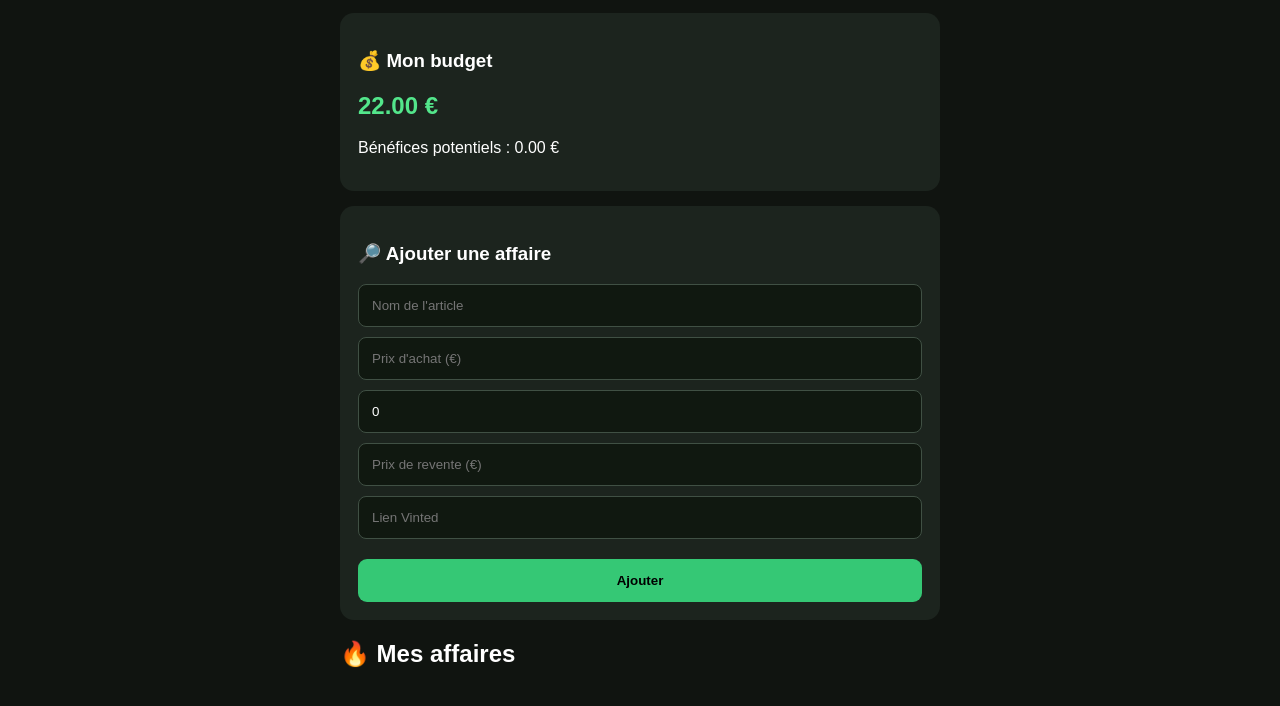
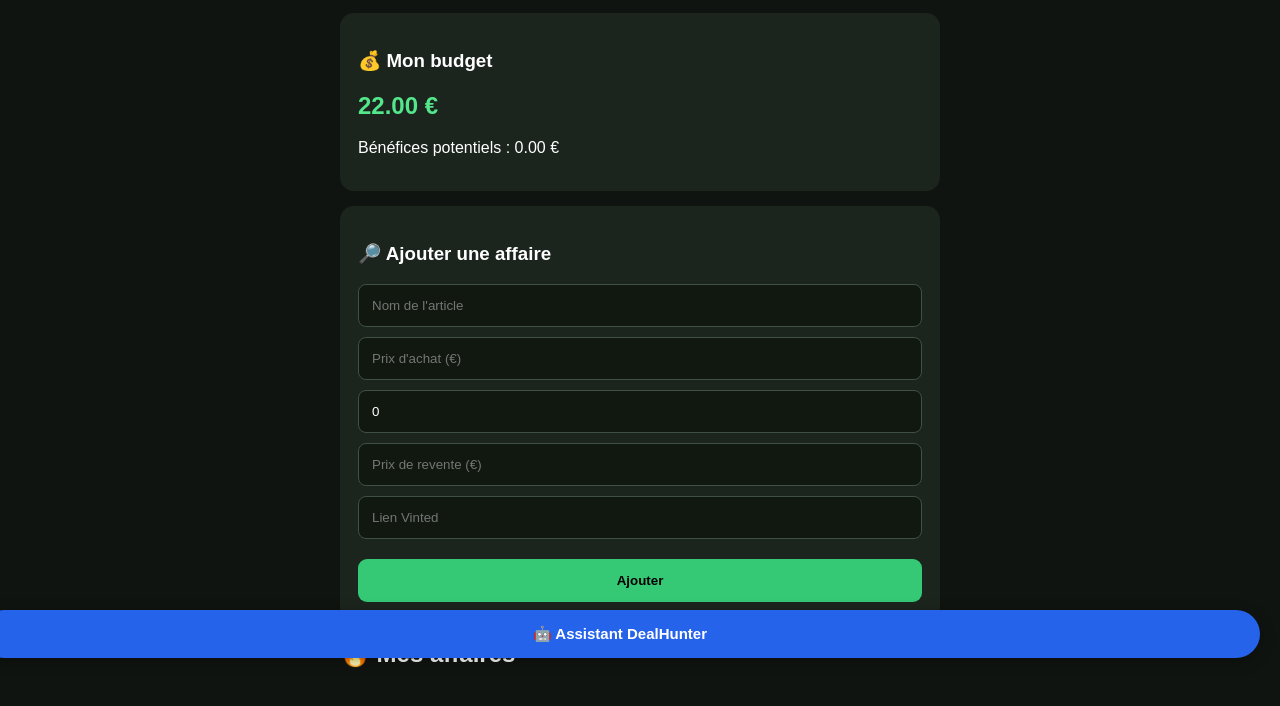
Before and after one commit to Over-141/dealhunter, a plain HTML site: page index.html in a window 1280 px wide. Shown: the part 122-828 px from the top of the page. Drawn offline with Linux system fonts and the light colour scheme.

Commit message:
Add bot.js script to index.html

```diff
--- a/index.html
+++ b/index.html
@@ -153,5 +153,6 @@ function render() {
 
 render();
 </script>
+  <script src="bot.js"></script>
 </body>
 </html>
```
